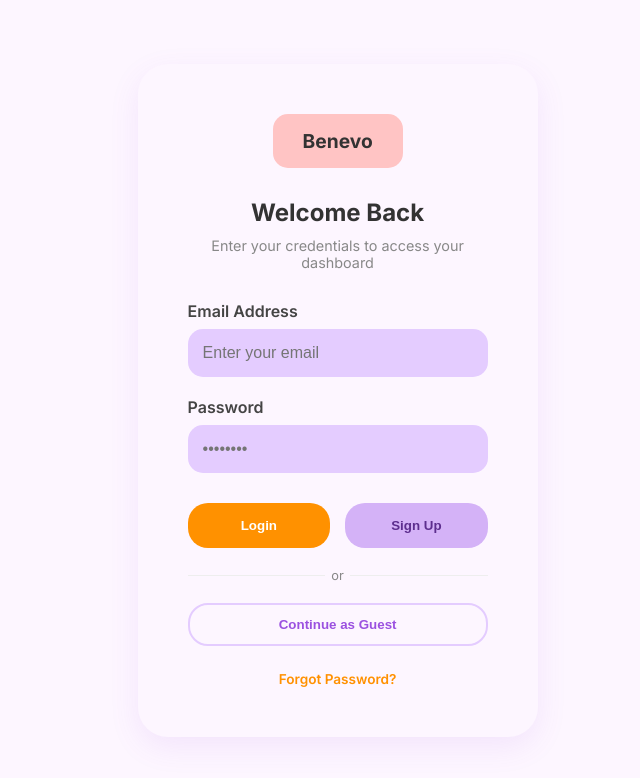
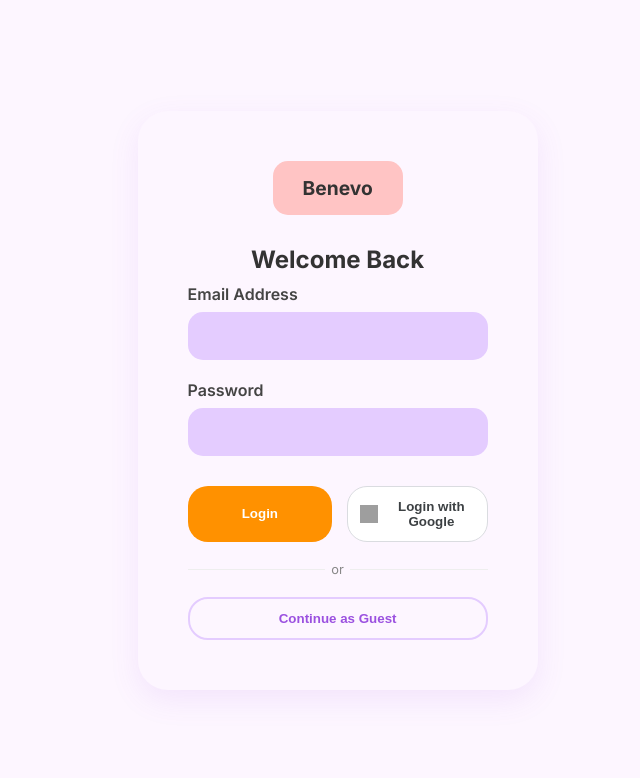
Before and after one commit to umdInnovationSp26/Gather-Donation, an Angular app in the folder gather-donations-fe/: page /login in a window 1280 px wide. Shown: the top 778 px of the page, without its empty margins (640-1280 px from the left). Built offline with nearby package versions, Linux system fonts and the light colour scheme; grey boxes are pictures that could not be loaded.

Commit message:
added google button and login features

```diff
--- a/gather-donations-fe/src/app/app.html
+++ b/gather-donations-fe/src/app/app.html
@@ -1 +1 @@
-<router-outlet />
+<router-outlet></router-outlet>
--- a/gather-donations-fe/src/app/app.routes.ts
+++ b/gather-donations-fe/src/app/app.routes.ts
@@ -1,31 +1,27 @@
 import { Routes } from '@angular/router';
 import { LoginComponent } from './login/login';
 import { Layout } from './layout/layout';
+import { authGuard } from './auth-guard';
+
+
 import { Home } from './pages/home/home';
-import { ActiveRequests } from './pages/active-requests/active-requests';
 import { PostDonations } from './pages/post-donations/post-donations';
 import { RequestDonations } from './pages/request-donations/request-donations';
 import { Volunteer } from './pages/volunteer/volunteer';
+import { ActiveRequests } from './pages/active-requests/active-requests';
 import { Profile } from './pages/profile/profile';
 
+
 export const routes: Routes = [
-  // Default: redirect to login
+  { path: 'login', component: LoginComponent },
   { path: '', redirectTo: 'login', pathMatch: 'full' },
-
-  // Login: no layout shell
-  { path: 'login', component: LoginComponent },
-
-  // Authenticated pages: wrapped in the layout shell (topbar + sidebar)
   {
     path: '',
     component: Layout,
+    canActivate: [authGuard],
     children: [
-      { path: 'home', component: Home },
-      { path: 'post-donations', component: PostDonations },
-      { path: 'request-donations', component: RequestDonations },
-      { path: 'volunteer', component: Volunteer },
-      { path: 'active-requests', component: ActiveRequests },
-      { path: 'profile', component: Profile },
-    ],
+
+    ]
   },
+  { path: '**', redirectTo: 'login' }
 ];
--- /dev/null
+++ b/gather-donations-fe/src/app/auth-guard.ts
@@ -0,0 +1,15 @@
+import { inject } from '@angular/core';
+import { Router } from '@angular/router';
+
+export const authGuard = () => {
+  const router = inject(Router);
+  localStorage.setItem('isLoggedIn', 'true');
+  const isLoggedIn = localStorage.getItem('isLoggedIn') === 'true';
+
+  if (isLoggedIn) {
+    return true;
+  } else {
+    router.navigate(['/login']);
+    return false;
+  }
+};
--- a/gather-donations-fe/src/app/layout/layout.ts
+++ b/gather-donations-fe/src/app/layout/layout.ts
@@ -1,10 +1,18 @@
-import { Component } from '@angular/core';
-import { RouterLink, RouterLinkActive, RouterOutlet } from '@angular/router';
+import { Component, inject } from '@angular/core';
+import { Router, RouterLink, RouterLinkActive, RouterOutlet } from '@angular/router';
 
 @Component({
   selector: 'app-layout',
+  standalone: true,
   imports: [RouterOutlet, RouterLink, RouterLinkActive],
   templateUrl: './layout.html',
   styleUrl: './layout.css',
 })
-export class Layout {}
+export class Layout {
+  private router = inject(Router);
+
+  logout() {
+    localStorage.removeItem('isLoggedIn');
+    this.router.navigate(['/login']);
+  }
+}
--- a/gather-donations-fe/src/app/login/login.css
+++ b/gather-donations-fe/src/app/login/login.css
@@ -3,15 +3,13 @@
   width: 100vw;
   background-color: var(--bg-page);
   display: flex;
-  align-items: center; /* Keeps it centered vertically */
-
-  /* CHANGE THIS: 'center' to 'flex-end' pushes it to the right */
+  align-items: center;
   justify-content: flex-end;
 
   font-family: 'Inter', sans-serif;
   margin: 0;
 
-  /* ADD THIS: Prevents the card from touching the very edge of the screen */
+
   padding-right: 8%;
   box-sizing: border-box;
 }
@@ -102,6 +100,32 @@
   transform: scale(1.02);
 }
 
+.btn-google {
+  flex: 1;
+  background-color: #ffffff;
+  color: #3c4043;
+  border: 1px solid #dadce0;
+  padding: 12px;
+  border-radius: 20px;
+  font-weight: 600;
+  display: flex;
+  align-items: center;
+  justify-content: center;
+  gap: 10px; /* Space between logo and text */
+  cursor: pointer;
+  transition: background-color 0.2s;
+}
+
+.btn-google img {
+  width: 18px;
+  height: 18px;
+}
+
+.btn-google:hover {
+  background-color: #f8f9fa;
+  border-color: #d2e3fc;
+}
+
 .forgot-pass {
   margin-top: 25px;
   color: var(--btn-primary-bg);
--- a/gather-donations-fe/src/app/login/login.html
+++ b/gather-donations-fe/src/app/login/login.html
@@ -1,31 +1,30 @@
 <div class="login-page">
   <div class="login-card">
     <div class="logo-box">Benevo</div>
+    <h2>Welcome Back</h2>
 
-    <h2>Welcome Back</h2>
-    <p class="subtitle">Enter your credentials to access your dashboard</p>
-
+    <form (submit)="$event.preventDefault()">
       <div class="input-group">
         <label>Email Address</label>
-      <input type="email" placeholder="Enter your email" class="custom-input" />
+        <input type="email" name="email" [(ngModel)]="email" class="custom-input" />
       </div>
 
       <div class="input-group">
         <label>Password</label>
-      <input type="password" placeholder="••••••••" class="custom-input" />
+        <input type="password" name="password" [(ngModel)]="password" class="custom-input" />
       </div>
 
       <div class="action-buttons">
-      <button class="btn-primary" (click)="handleLogin()">Login</button>
-      <button class="btn-secondary">Sign Up</button>
+        <button type="button" class="btn-primary" (click)="handleLogin()">Login</button>
+        <button type="button" class="btn-google" (click)="handleGoogleLogin()">
+           <img src="https://fonts.gstatic.com/s/i/productlogos/googleg/v6/24px.svg" alt="">
+           Login with Google
+        </button>
       </div>
+    </form>
 
-    <div class="divider">
-      <span>or</span>
-    </div>
+    <div class="divider"><span>or</span></div>
 
-    <button class="btn-guest" (click)="handleLogin()">Continue as Guest</button>
-
-    <p class="forgot-pass">Forgot Password?</p>
+    <button class="btn-guest" (click)="handleGuestLogin()">Continue as Guest</button>
   </div>
 </div>
--- a/gather-donations-fe/src/app/login/login.ts
+++ b/gather-donations-fe/src/app/login/login.ts
@@ -1,18 +1,34 @@
-import { Component } from '@angular/core';
+import { Component, inject } from '@angular/core';
 import { Router } from '@angular/router';
+import { FormsModule } from '@angular/forms';
 
 @Component({
   selector: 'app-login',
   standalone: true,
-  imports: [],
+  imports: [FormsModule],
   templateUrl: './login.html',
   styleUrl: './login.css',
 })
 export class LoginComponent {
-  constructor(private router: Router) {}
+  private router = inject(Router);
+  email = '';
+  password = '';
 
   handleLogin() {
-    console.log('Redirecting to home...');
-    this.router.navigate(['/home']); // go to /home
+
+    if (this.email && this.password) {
+      localStorage.setItem('isLoggedIn', 'true');
+      this.router.navigate(['/home']);
+    }
+  }
+
+  handleGoogleLogin() {
+    localStorage.setItem('isLoggedIn', 'true');
+    this.router.navigate(['/home']);
+  }
+
+  handleGuestLogin() {
+    localStorage.setItem('isLoggedIn', 'true');
+    this.router.navigate(['/home']);
   }
 }
```
Also changed, not shown: gather-donations-fe/src/main.ts (line endings or trailing spaces), 1 other file (tests, documents, lock files or other folders). Lines whose indentation alone changed are shown as unchanged.
